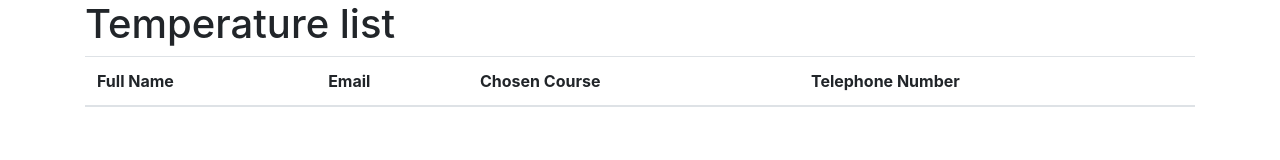
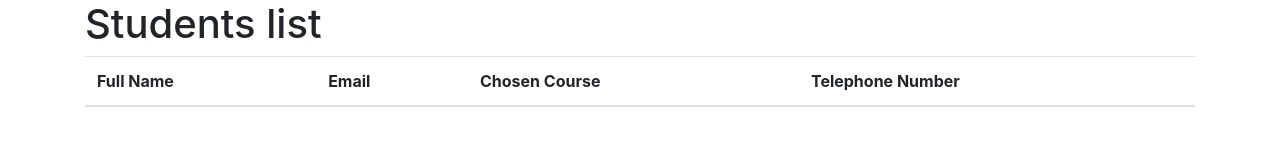
Before and after one commit to online-education/online-education.github.io, a plain HTML site: page students.html in a window 1280 px wide. Drawn offline with nearby package versions, Linux system fonts and the light colour scheme.

Commit message:
h1 changed

```diff
--- a/students.html
+++ b/students.html
@@ -9,7 +9,7 @@
 
 <body>
     <main class="container">
-        <h1>Temperature list</h1>
+        <h1>Students list</h1>
 
         <table class="table">
             <thead>
```
